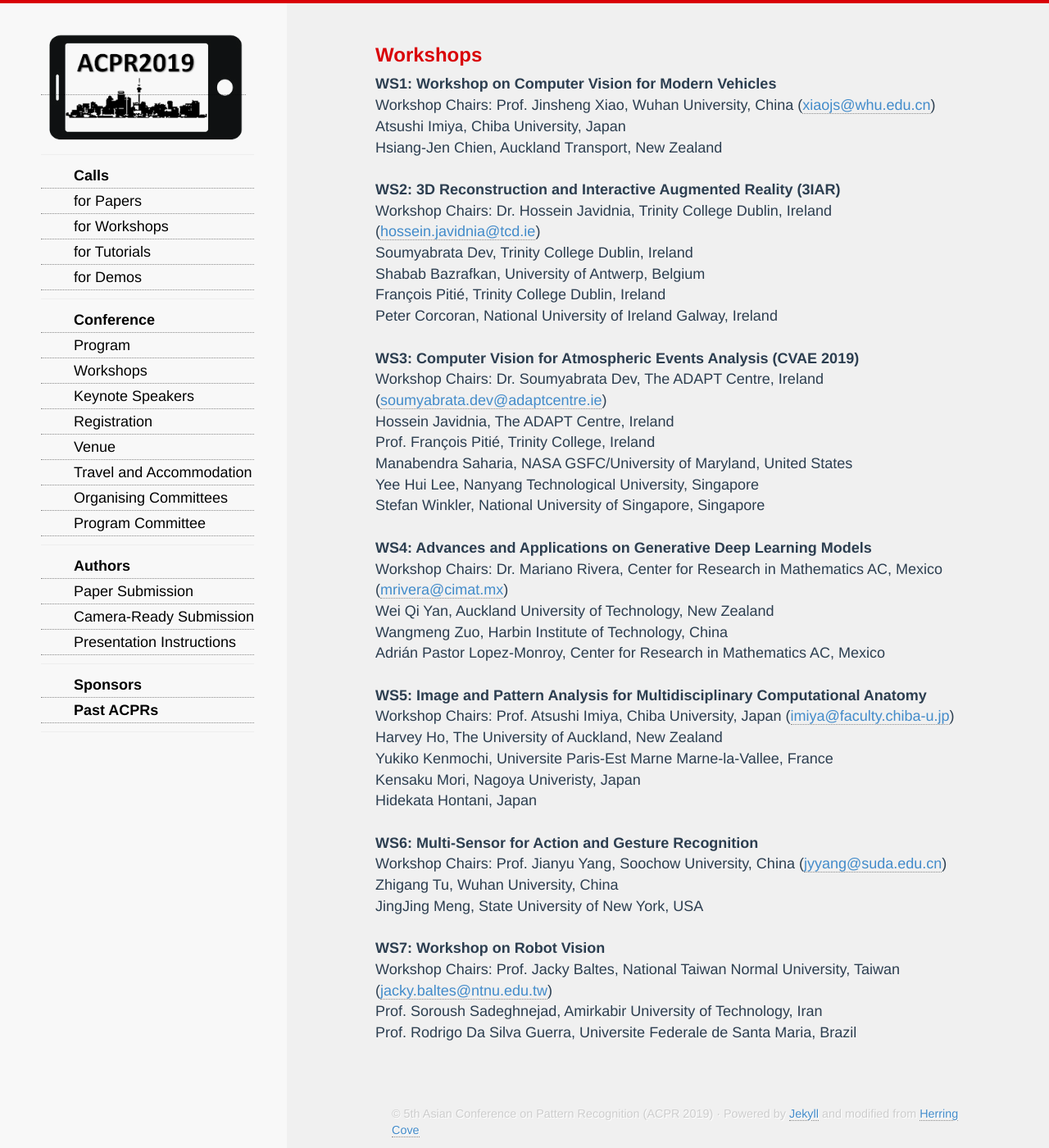
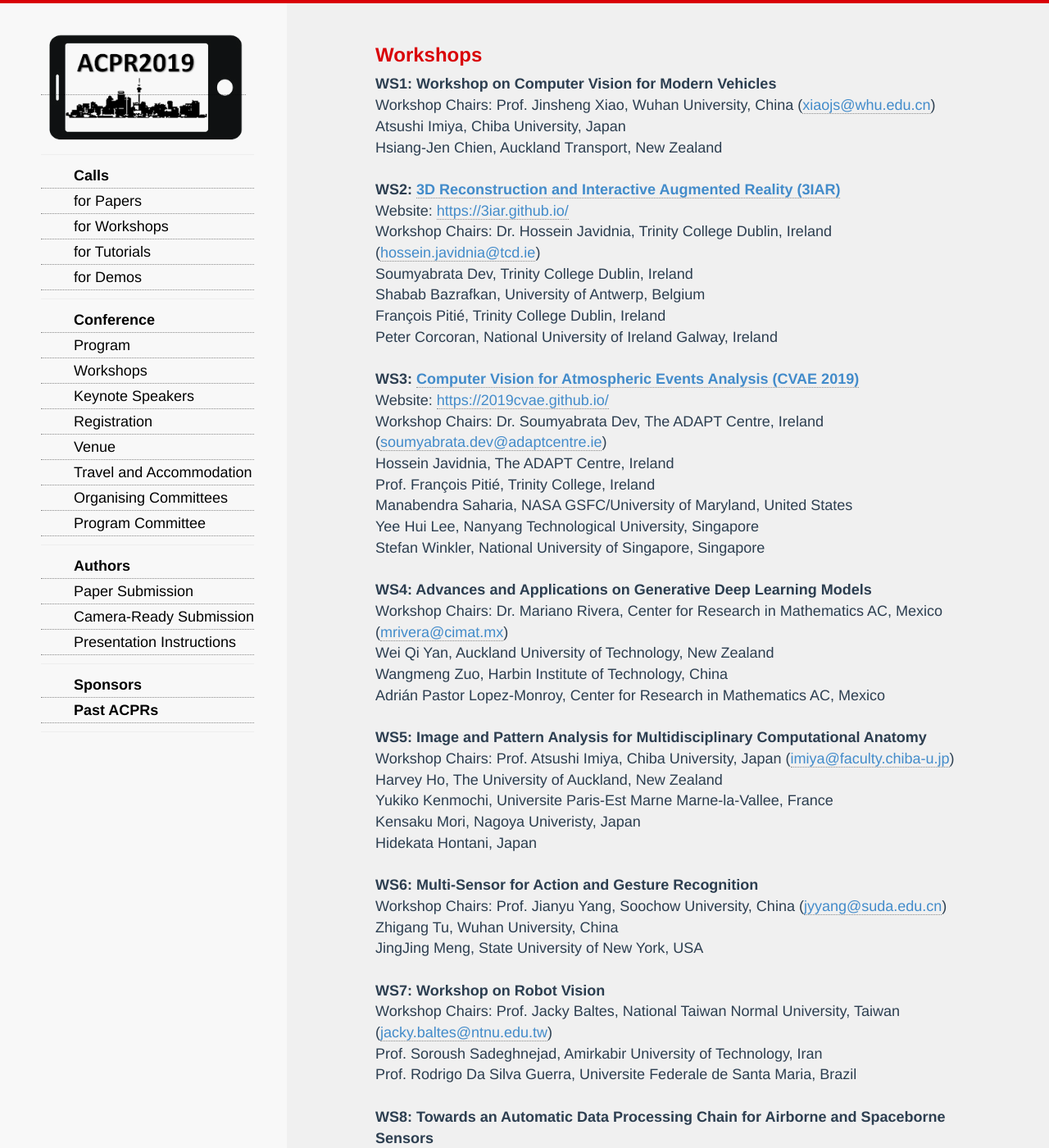
Before and after one commit to AndrewChenUoA/ACPR2019, a Jekyll site: the page built from workshops.html, in a window 1280 px wide and 1400 px high. Shown: the whole window at 82% size. Built offline with Jekyll 4.4.1, drawn with Linux system fonts in a browser that asks for light colours; nearby versions of some CDN libraries; Markdown is read by kramdown in place of the engine named in the settings; some of the changed text lies outside the part shown.

Commit message:
Update workshop info

```diff
--- a/workshops.html
+++ b/workshops.html
@@ -9,14 +9,16 @@ Workshop Chairs: Prof. Jinsheng Xiao, Wuhan University, China (<a href="mailto:x
 Atsushi Imiya, Chiba University, Japan<br/>
 Hsiang-Jen Chien, Auckland Transport, New Zealand<br/><br/>
 
-<b>WS2: 3D Reconstruction and Interactive Augmented Reality (3IAR)</b><br/>
+<b>WS2: <a href="https://3iar.github.io/">3D Reconstruction and Interactive Augmented Reality (3IAR)</a></b><br/>
+Website: <a href="https://3iar.github.io/">https://3iar.github.io/</a><br/>
 Workshop Chairs: Dr. Hossein Javidnia, Trinity College Dublin, Ireland (<a href="mailto:hossein.javidnia@tcd.ie">hossein.javidnia@tcd.ie</a>)<br/>
 Soumyabrata Dev, Trinity College Dublin, Ireland<br/>
 Shabab Bazrafkan, University of Antwerp, Belgium<br/>
 François Pitié, Trinity College Dublin, Ireland<br/>
 Peter Corcoran, National University of Ireland Galway, Ireland<br/><br/>
 
-<b>WS3: Computer Vision for Atmospheric Events Analysis (CVAE 2019)</b><br/>
+<b>WS3: <a href="https://2019cvae.github.io/">Computer Vision for Atmospheric Events Analysis (CVAE 2019)</a></b><br/>
+Website: <a href="https://2019cvae.github.io/">https://2019cvae.github.io/</a><br/>
 Workshop Chairs: Dr. Soumyabrata Dev, The ADAPT Centre, Ireland (<a href="mailto:soumyabrata.dev@adaptcentre.ie">soumyabrata.dev@adaptcentre.ie</a>)<br/>
 Hossein Javidnia, The ADAPT Centre, Ireland<br/>
 Prof. François Pitié, Trinity College, Ireland<br/>
@@ -45,5 +47,8 @@ JingJing Meng, State University of New York, USA<br/><br/>
 <b>WS7: Workshop on Robot Vision</b><br/>
 Workshop Chairs: Prof. Jacky Baltes, National Taiwan Normal University, Taiwan (<a href="mailto:jacky.baltes@ntnu.edu.tw">jacky.baltes@ntnu.edu.tw</a>)<br/>
 Prof. Soroush Sadeghnejad, Amirkabir University of Technology, Iran<br/>
-Prof. Rodrigo Da Silva Guerra, Universite Federale de Santa Maria, Brazil<br/>
+Prof. Rodrigo Da Silva Guerra, Universite Federale de Santa Maria, Brazil<br/><br/>
+
+<b>WS8: Towards an Automatic Data Processing Chain for Airborne and Spaceborne Sensors</b><br/>
+Workshop Chair: Prof. Ralf Reulke, Humboldt-Universität zu Berlin, Germany (<a href="mailto:ralf.reulke@hu-berlin.de">ralf.reulke@hu-berlin.de</a>)<br/>
 </div>
```
